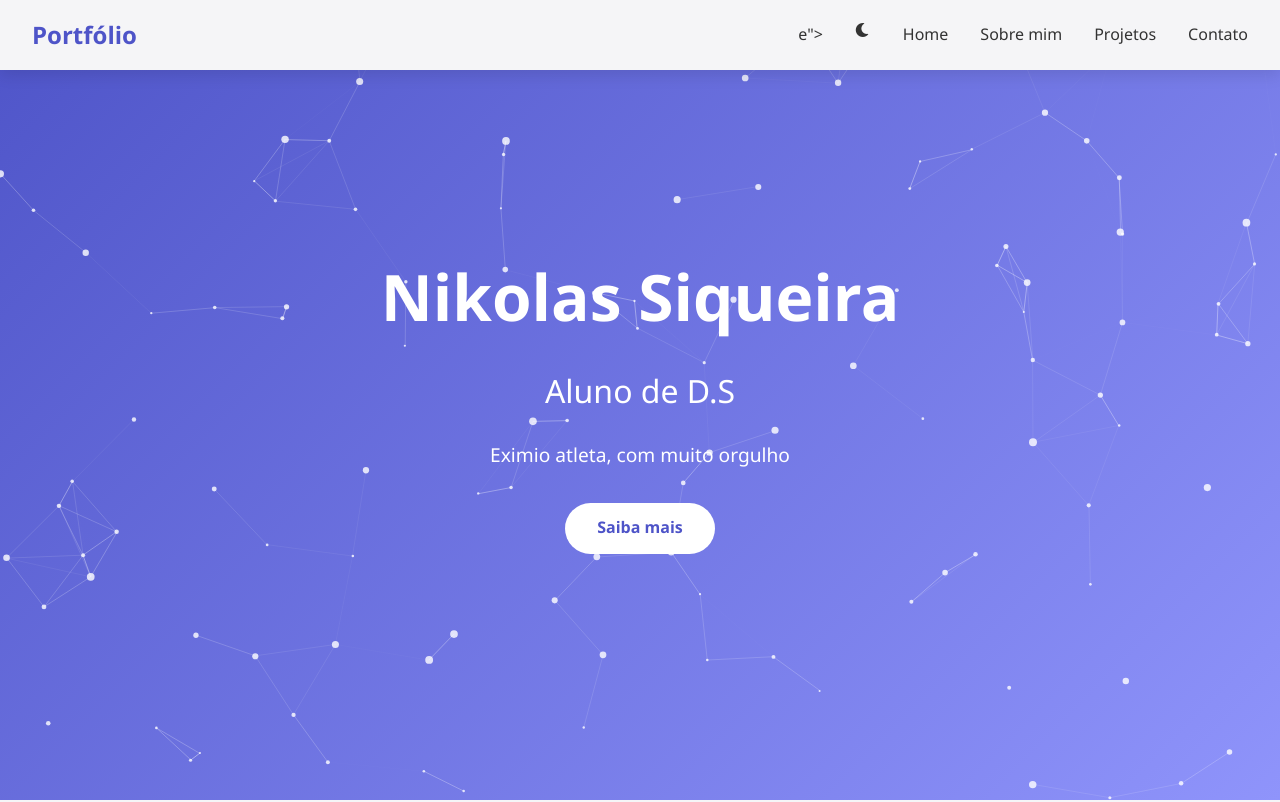
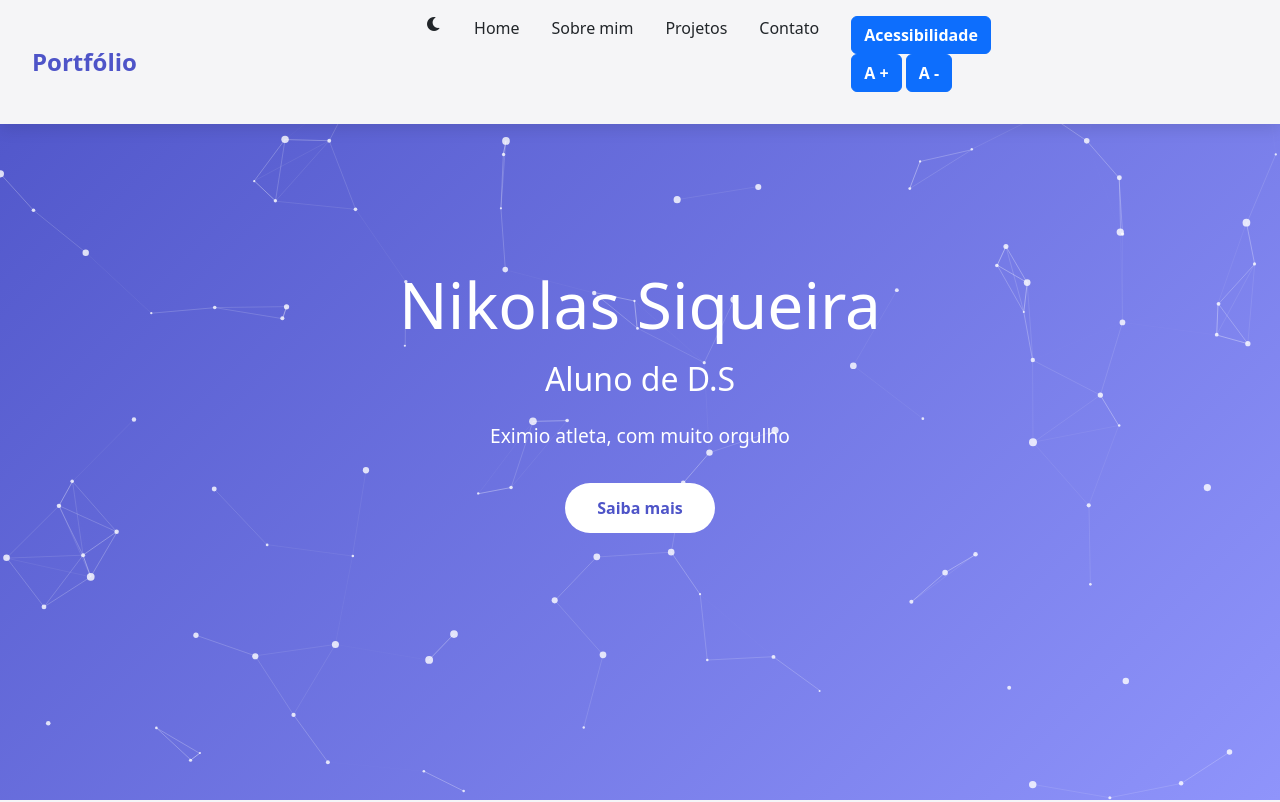
Before and after one commit to siqueira-09/portfolio, a plain HTML site: page index.html in a window 1280 px wide. Shown: the top 802 px of the page. Drawn offline with nearby package versions, Linux system fonts and the light colour scheme.

Commit message:
update javascript

```diff
--- a/index.html
+++ b/index.html
@@ -6,20 +6,28 @@
     <link rel="shortcut icon" href="assets/profile.png" type="image/x-icon">
     <link rel="stylesheet" href="styles.css">
     <link rel="stylesheet" href="https://cdnjs.cloudflare.com/ajax/libs/font-awesome/6.0.0/css/all.min.css">
+    <link href="https://cdnjs.cloudflare.com/ajax/libs/bootstrap/5.3.3/css/bootstrap.min.css" rel="stylesheet">
 </head>
 <body>
     <header>
         <nav id="navbar">
             <div class="nav-container">
                 <div class="logo">Portfólio</div>
-                <ul class="nav-links">e">
+                <ul class="nav-links">
                     <i class="fas fa-moon"></i>
                     <li><a href="#home" class="nav-link">Home</a></li>
                     <li><a href="#about" class="nav-link">Sobre mim</a></li>
                     <li><a href="#projects" class="nav-link">Projetos</a></li>
                     <li><a href="#contact" class="nav-link">Contato</a></li>
+                    <div id="acessibilidade" class="menu-acessibilidade">
+                        <button id="botao-acessibilidade" class="btn btn-primary fw-bold rotacao-botao">Acessibilidade</button>
+                        <div id="opcoes-acessibilidade" class="opcoes-acessibilidade apresenta-lista">
+                            <button id="aumentar-fonte" class="btn btn-primary fw-bold">A +</button>
+                            <button id="diminuir-fonte" class="btn btn-primary fw-bold">A -</button>
+                        </div>
+                    </div>
                 </ul>
-                <button id="theme-toggle" aria-label="Toggle dark mod
+                <button id="theme-toggle" aria-label="Toggle dark mod"></button>
                 </button>
                 <div class="hamburger">
                     <span class="bar"></span>
--- a/script.js
+++ b/script.js
@@ -214,3 +214,33 @@ document.addEventListener('DOMContentLoaded', function() {
         }, 1500);
     });
 });
+
+document.addEventListener('DOMContentLoaded', function () {
+
+    const botaoDeAcessibilidade = document.getElementById('botao-acessibilidade');
+    const opcoesAcessibilidade = document.getElementById('opcoes-acessibilidade')
+
+    const aumentaFonteBotao = document.getElementById('aumentar-fonte');
+    const diminuiFonteBotao = document.getElementById('diminuir-fonte');
+
+    botaoDeAcessibilidade.addEventListener('click', function () {
+        if (opcoesAcessibilidade.style.display == 'none') {
+
+        } else {};
+    });
+
+    let tamanhoAtualFonte = 1;
+
+    aumentaFonteBotao.addEventListener('click', function () {
+        tamanhoAtualFonte += 0.1;
+        document.body.style.fontSize = `${tamanhoAtualFonte}rem`
+
+    })
+
+    diminuiFonteBotao.addEventListener('click', function () {
+        tamanhoAtualFonte -= 0.1;
+        document.body.style.fontSize = `${tamanhoAtualFonte}rem`
+
+    })
+
+})
```
